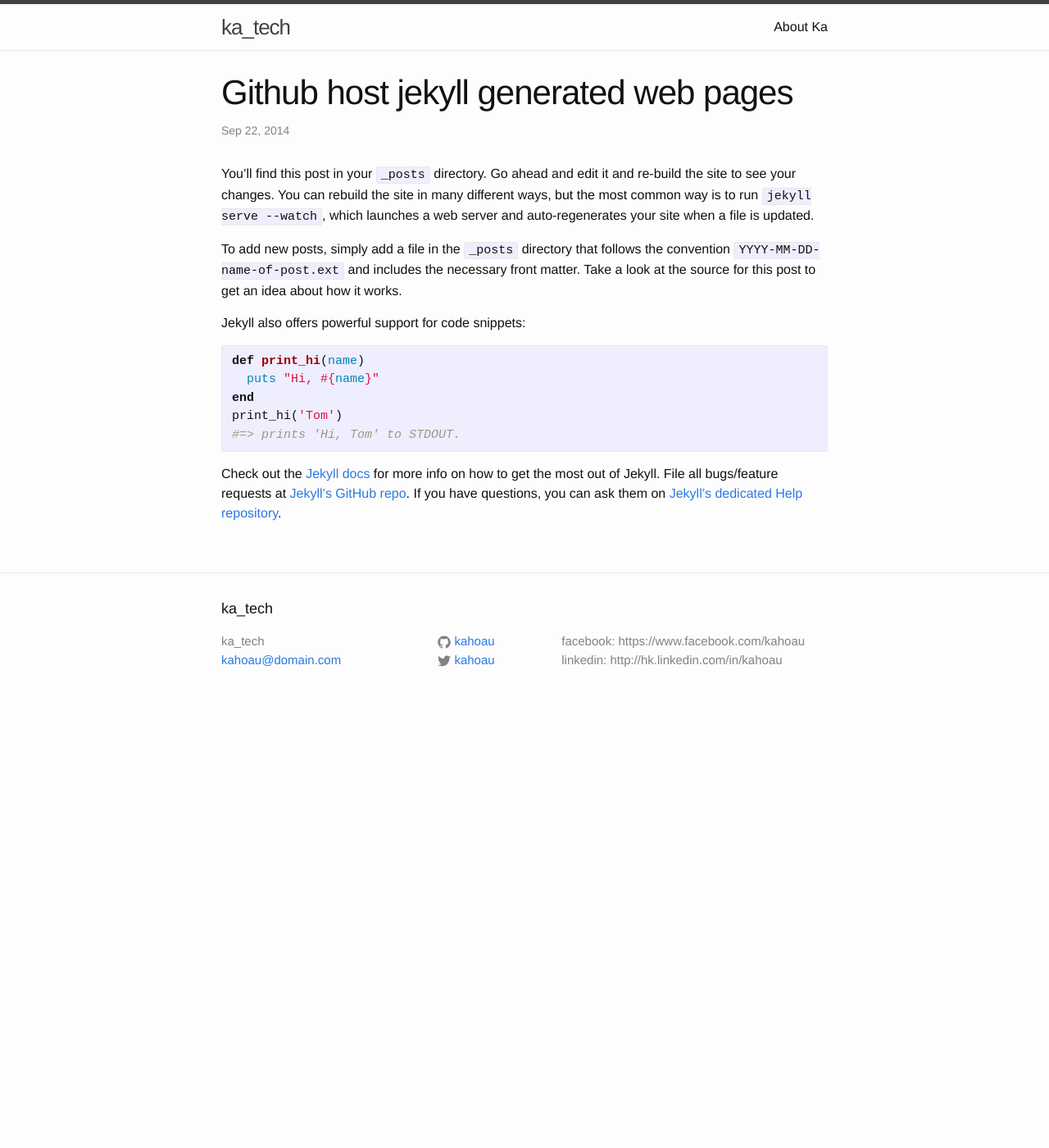
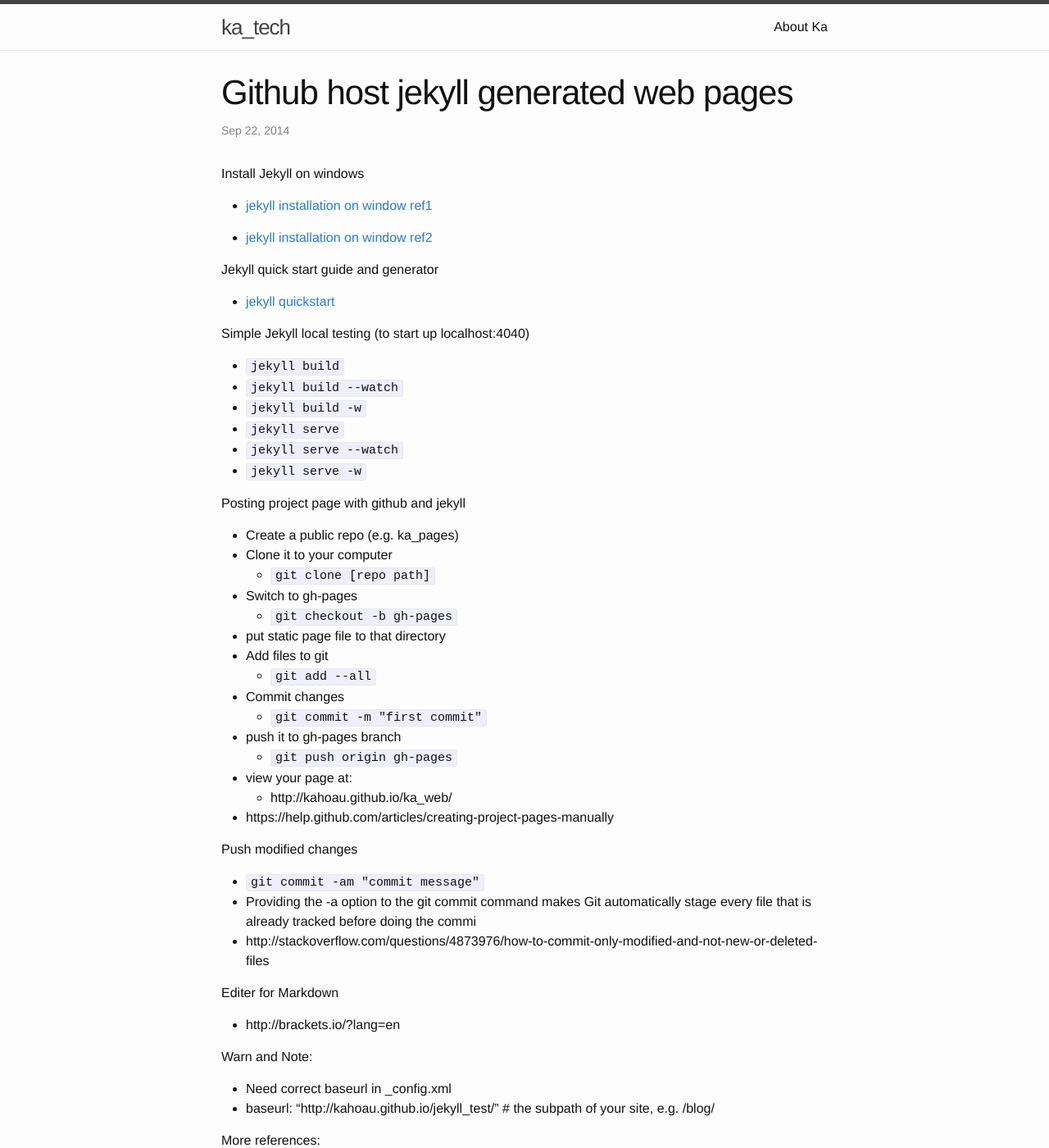
Before and after one commit to kahoau/kahoau.github.io, a Jekyll site: the page built from _posts/2014-09-22-github-jekyll.markdown, in a window 1280 px wide and 1400 px high. Shown: the whole window at 82% size. Built offline with Jekyll 4.4.1, drawn with Linux system fonts in a browser that asks for light colours; some of the changed text lies outside the part shown.

Commit message:
site changes

```diff
--- a/_posts/2014-09-22-github-jekyll.markdown
+++ b/_posts/2014-09-22-github-jekyll.markdown
@@ -4,22 +4,77 @@ title:  "Github host jekyll generated web pages"
 date:   2014-09-22 13:37:45
 categories: jekyll update
 ---
-You’ll find this post in your `_posts` directory. Go ahead and edit it and re-build the site to see your changes. You can rebuild the site in many different ways, but the most common way is to run `jekyll serve --watch`, which launches a web server and auto-regenerates your site when a file is updated.
 
-To add new posts, simply add a file in the `_posts` directory that follows the convention `YYYY-MM-DD-name-of-post.ext` and includes the necessary front matter. Take a look at the source for this post to get an idea about how it works.
+Install Jekyll on windows
 
-Jekyll also offers powerful support for code snippets:
+* [jekyll installation on window ref1](http://jekyllrb.com/docs/windows/)
 
-{% highlight ruby %}
-def print_hi(name)
-  puts "Hi, #{name}"
-end
-print_hi('Tom')
-#=> prints 'Hi, Tom' to STDOUT.
-{% endhighlight %}
+* [jekyll installation on window ref2](http://jekyll-windows.juthilo.com/)
 
-Check out the [Jekyll docs][jekyll] for more info on how to get the most out of Jekyll. File all bugs/feature requests at [Jekyll’s GitHub repo][jekyll-gh]. If you have questions, you can ask them on [Jekyll’s dedicated Help repository][jekyll-help].
+Jekyll quick start guide and generator
 
-[jekyll]:      http://jekyllrb.com
-[jekyll-gh]:   https://github.com/jekyll/jekyll
-[jekyll-help]: https://github.com/jekyll/jekyll-help
+* [jekyll quickstart](http://jekyllrb.com/docs/quickstart/)
+
+
+Simple Jekyll local testing (to start up localhost:4040)
+
+* `jekyll build`
+* `jekyll build --watch`
+* `jekyll build -w`
+* `jekyll serve`
+* `jekyll serve --watch`
+* `jekyll serve -w`
+
+
+Posting project page with github and jekyll
+
+* Create a public repo (e.g. ka_pages)
+* Clone it to your computer
+    * `git clone [repo path]`
+* Switch to gh-pages
+    * `git checkout -b gh-pages`
+
+* put static page file to that directory
+* Add files to git
+    * `git add --all`
+
+* Commit changes
+    * `git commit -m "first commit"`
+
+* push it to gh-pages branch
+    * `git push origin gh-pages`
+
+
+* view your page at:
+    * http://kahoau.github.io/ka_web/
+
+* https://help.github.com/articles/creating-project-pages-manually
+
+
+Push modified changes
+
+* `git commit -am "commit message"`
+* Providing the -a option to the git commit command makes Git automatically stage every file that is already tracked before doing the commi
+* http://stackoverflow.com/questions/4873976/how-to-commit-only-modified-and-not-new-or-deleted-files
+
+Editer for Markdown
+
+* http://brackets.io/?lang=en
+
+Warn and Note:
+
+* Need correct baseurl in _config.xml
+* baseurl: "http://kahoau.github.io/jekyll_test/" # the subpath of your site, e.g. /blog/
+
+
+More references:
+
+* https://github.com/jekyll/jekyll/issues/1336
+* https://github.com/briggslab/briggslab.github.io/issues/37
+* https://github.com/jekyll/jekyll/issues/1336
+* http://joshualande.com/jekyll-github-pages-poole/
+* http://www.smashingmagazine.com/2014/08/01/build-blog-jekyll-github-pages/
+* http://aviaryan.github.io/
+* http://www.smashingmagazine.com/2014/08/01/build-blog-jekyll-github-pages/
+* https://github.com/jekyll/jekyll/wiki/sites
+* http://daringfireball.net/projects/markdown/syntax
```
Also changed, not shown: _posts/2014-09-20-welcome-to-jekyll.markdown (deleted, +0 -25 lines).
